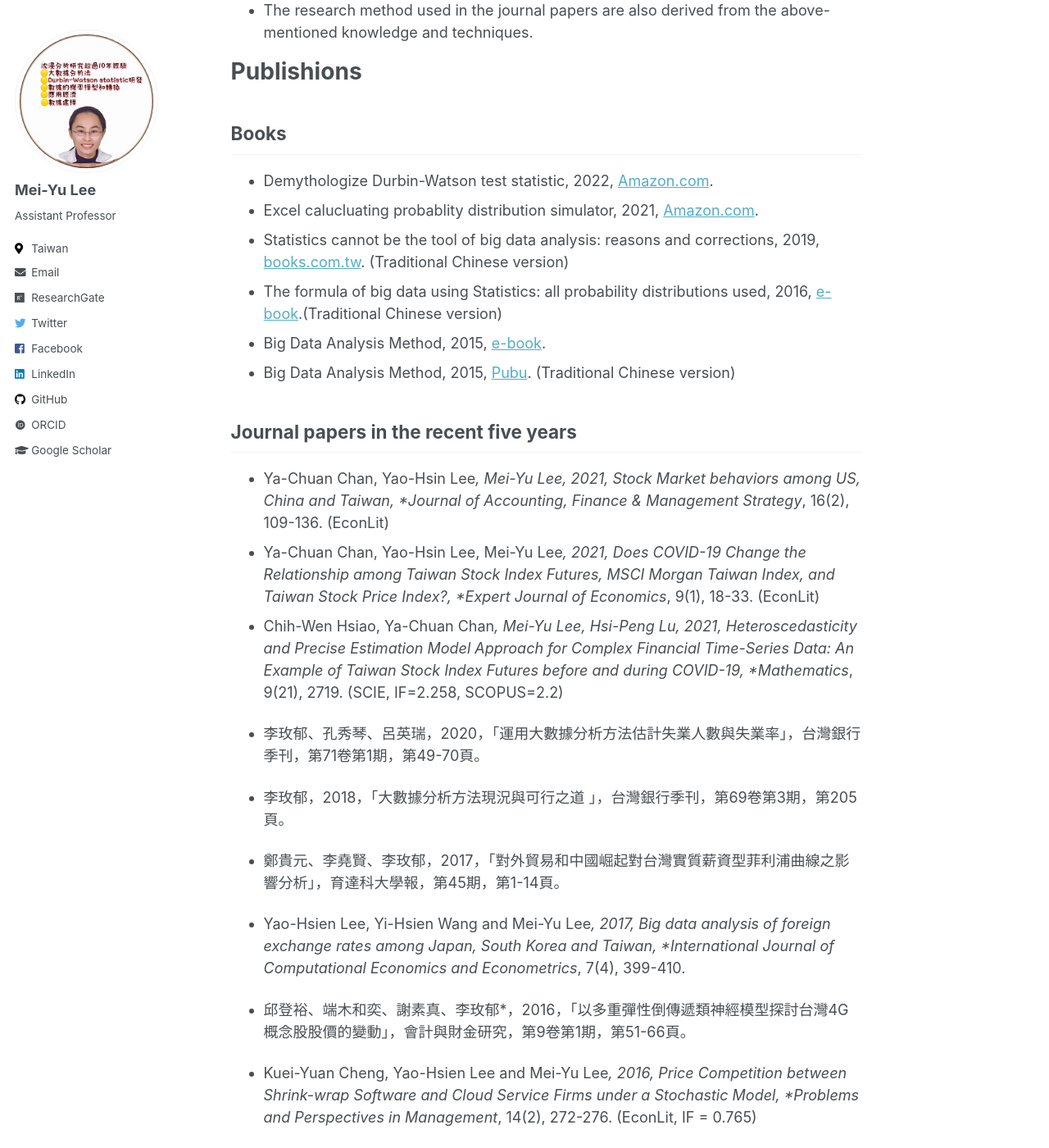
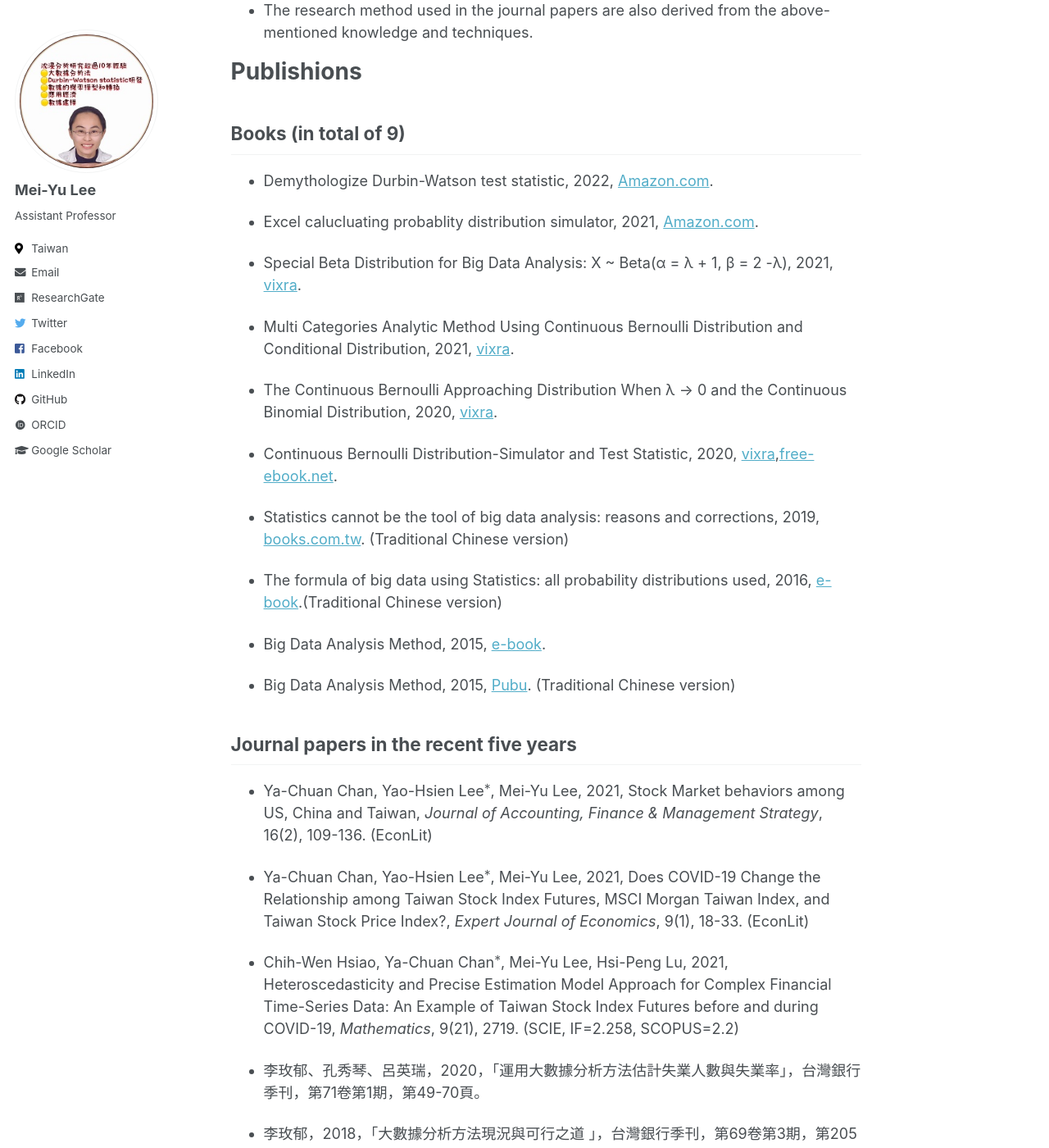
Before and after one commit to meiyulee/meiyulee.github.io, a Jekyll site: the page built from _pages/about.md, in a window 1280 px wide and 1400 px high, scrolled down 978 px. Shown: the whole window at 82% size. Built offline with Jekyll 4.4.1, drawn with Linux system fonts in a browser that asks for light colours; some web fonts are replaced; formulas are drawn with MathJax 3; some of the changed text lies outside the part shown.

Commit message:
Update about.md

```diff
--- a/_pages/about.md
+++ b/_pages/about.md
@@ -34,21 +34,36 @@
 
 # Publishions
 
-## Books
+## Books (in total of 9)
 
 - Demythologize Durbin-Watson test statistic, 2022, [Amazon.com](https://www.amazon.com/dp/B09QT7YF1S/).
+
 - Excel calucluating probablity distribution simulator, 2021,  [Amazon.com](https://www.amazon.com/dp/B09PFFN622).
+
+- Special Beta Distribution for Big Data Analysis: X ~ Beta(α = λ + 1, β = 2 -λ), 2021, [vixra](https://vixra.org/abs/2101.0082).
+
+- Multi Categories Analytic Method Using Continuous Bernoulli Distribution and Conditional Distribution, 2021, [vixra](https://vixra.org/abs/2101.0034).
+
+- The Continuous Bernoulli Approaching Distribution When λ → 0 and the Continuous Binomial Distribution, 2020, [vixra](https://vixra.org/abs/2012.0221).
+
+- Continuous Bernoulli Distribution-Simulator and Test Statistic, 2020, [vixra]( https://vixra.org/abs/2012.0088),[free-ebook.net](https://www.free-ebooks.net/computer-sciences-textbooks/Continuous-Bernoulli-distribution-simulator-and-test-statistic).
+
 - Statistics cannot be the tool of big data analysis: reasons and corrections, 2019, [books.com.tw](https://www.books.com.tw/products/0010844752). (Traditional Chinese version)
+
 - The formula of big data using Statistics: all probability distributions used, 2016, [e-book](https://www.researchgate.net/publication/309730839_tongjixuefenxidaziliaokudashujudegongshi---gezhongmutifenpeishiyong).(Traditional Chinese version)
+
 - Big Data Analysis Method, 2015, [e-book](http://dx.doi.org/10.13140/RG.2.1.2041.8723).
+
 - Big Data Analysis Method, 2015, [Pubu](https://www.pubu.com.tw/ebook/51486). (Traditional Chinese version)
 
 
 ## Journal papers in the recent five years
 
-- Ya-Chuan Chan, Yao-Hsin Lee*, Mei-Yu Lee, 2021, Stock Market behaviors among US, China and Taiwan, *Journal of Accounting, Finance & Management Strategy*, 16(2), 109-136. (EconLit)
-- Ya-Chuan Chan, Yao-Hsin Lee, Mei-Yu Lee*, 2021, Does COVID-19 Change the Relationship among Taiwan Stock Index Futures, MSCI Morgan Taiwan Index, and Taiwan Stock Price Index?, *Expert Journal of Economics*, 9(1), 18-33. (EconLit)
-- Chih-Wen Hsiao, Ya-Chuan Chan*, Mei-Yu Lee, Hsi-Peng Lu, 2021, Heteroscedasticity and Precise Estimation Model Approach for Complex Financial Time-Series Data: An Example of Taiwan Stock Index Futures before and during COVID-19, *Mathematics*, 9(21), 2719. (SCIE, IF=2.258, SCOPUS=2.2)
+- Ya-Chuan Chan, Yao-Hsien Lee$^{*}$, Mei-Yu Lee, 2021, Stock Market behaviors among US, China and Taiwan, <i>Journal of Accounting, Finance & Management Strategy</i>, 16(2), 109-136. (EconLit)
+
+- Ya-Chuan Chan, Yao-Hsien Lee$^{*}$, Mei-Yu Lee, 2021, Does COVID-19 Change the Relationship among Taiwan Stock Index Futures, MSCI Morgan Taiwan Index, and Taiwan Stock Price Index?, <i>Expert Journal of Economics</i>, 9(1), 18-33. (EconLit)
+
+- Chih-Wen Hsiao, Ya-Chuan Chan$^{*}$, Mei-Yu Lee, Hsi-Peng Lu, 2021, Heteroscedasticity and Precise Estimation Model Approach for Complex Financial Time-Series Data: An Example of Taiwan Stock Index Futures before and during COVID-19, <i>Mathematics</i>, 9(21), 2719. (SCIE, IF=2.258, SCOPUS=2.2)
 
 - 李玫郁、孔秀琴、呂英瑞，2020，「運用大數據分析方法估計失業人數與失業率」，台灣銀行季刊，第71卷第1期，第49-70頁。
 
@@ -68,7 +83,7 @@
 
 # Research projects
 
-> Seek the job or cooperation from university, research center or others.
+> Seek the job or cooperation from university, research center or others. Please feel free to contact me.
 
 ## Central limit theorem of 28 probability distributions using the probability distribution simulator
 
@@ -103,7 +118,23 @@
 - Case 27, The population distribution ~ Semicircle distribution
 - Case 28, The population distribution ~ Discrete Uniform distribution
 
+## Economic applications using the probability distribution simulator
+
+- Demand-supply model
+- consumer theory
+- firm theory
+- game theory
+
+## Accurate data-driven model building
+
+- Economic data
+- Financial data
+- Sales data
+- Crime data
+
 ## Teaching of Probablity distribution simulator
+
+academic, education, programming, certificate
 
 ### Basic:
 - Part 1: Introduce the random variable, probaiblity, probabilty distribution, sampling distribution
@@ -121,16 +152,10 @@
 - Part 9: Design probability models
 - Part 10: Design statistic models
 
-## Economic applications using the probability distribution simulator
+## Teaching of decision for AI analaysis (Bayesian theorem method)
 
-- Demand-supply model
-- consumer theory
-- firm theory
-- game theory
-
-## Accurate data-driven model building
-
-- Economic data
-- Financial data
-- Sales data
-- Crime data
+- Introduce the probability: marignal probability, joint probability, conditional probability
+- How to calculate the frequency of the text data
+- How to calculate the frequency of the number data
+- How to run the software to find the regularities of data on the criterion of the maximum probability, minimum probability, the median, the average.
+- Interprete data results.
```
